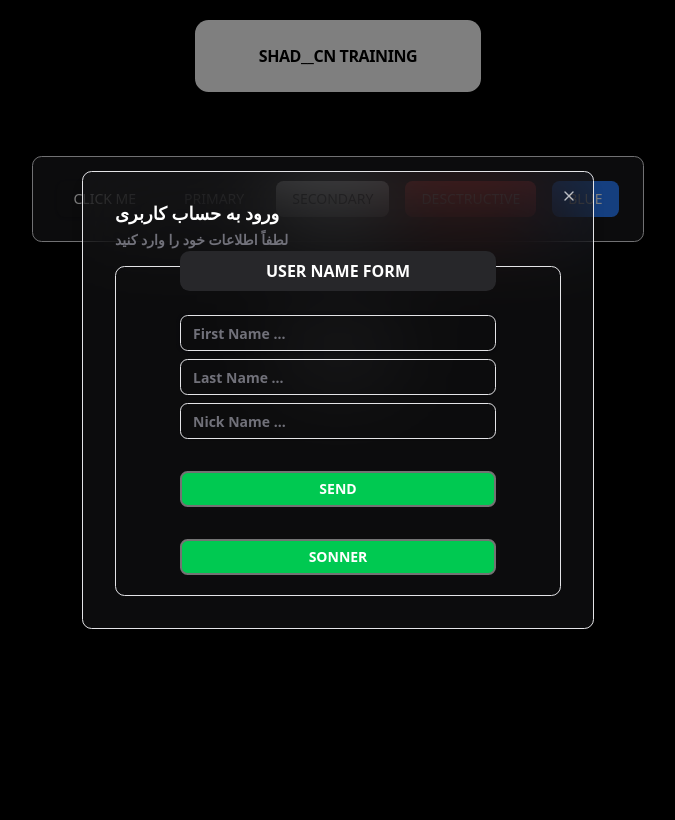
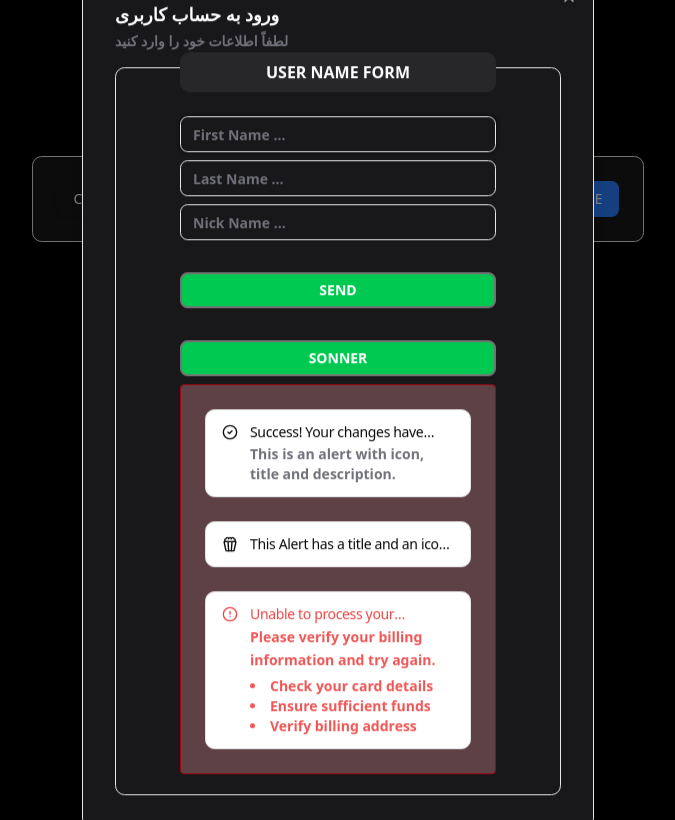
Before and after one commit to PouryaSoleimani/SHAD__CN, a React (Vite) app: page / in a window 1280 px wide. Both pictures are taken after a click on the button "ورود". Shown: the whole page, without its empty margins (302-977 px from the left). Built offline with nearby package versions, Linux system fonts and the light colour scheme.

Commit message:
SHAD___CN

```diff
--- a/src/FormComponent2.tsx
+++ b/src/FormComponent2.tsx
@@ -7,6 +7,7 @@ import { z } from "zod"
 import { zodResolver } from "@hookform/resolvers/zod"
 import { useTheme } from "next-themes"
 import { toast } from 'sonner';
+import AlertComponent from './AlertComponent'
 
 const FormComponent2 = () => {
 
@@ -56,6 +57,9 @@ const FormComponent2 = () => {
                 {methods.formState.errors.nickname && <span className='text-red-800 text-xs tracking-tight '>{methods.formState.errors.nickname.message}</span>}
                 <Button variant='submit' type='submit' className='mt-6'>SEND</Button>
                 <Button variant='submit' type='button' className='mt-6' onClick={sonnerHandler}>SONNER</Button>
+                <div className='flex flex-col bg-red-300/30 gap-y-6 p-6 rounded border border-red-800'>
+                    <AlertComponent />
+                </div>
             </form>
         </div>
     )
--- a/src/Modal.tsx
+++ b/src/Modal.tsx
@@ -16,7 +16,7 @@ const Modal = () => {
             <DialogTrigger asChild>
                 <Button variant="default" className="border text-3xl font-bold !p-10">ورود</Button>
             </DialogTrigger>
-            <DialogContent className="sm:max-w-lg sm:p-8 bg-zinc-900/50 !backdrop-blur-2xl">
+            <DialogContent className="sm:max-w-lg sm:p-8 bg-zinc-900 z-50 !backdrop-blur-2xl">
                 <DialogHeader>
                     <DialogTitle>ورود به حساب کاربری</DialogTitle>
                     <DialogDescription>لطفاً اطلاعات خود را وارد کنید</DialogDescription>
```
